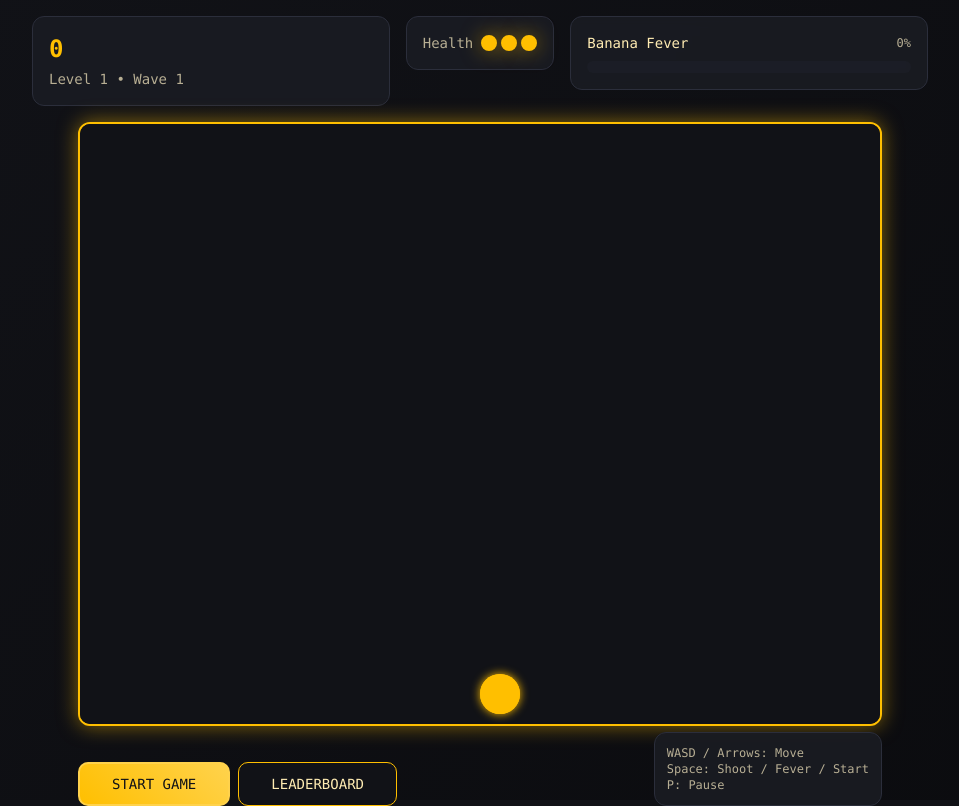
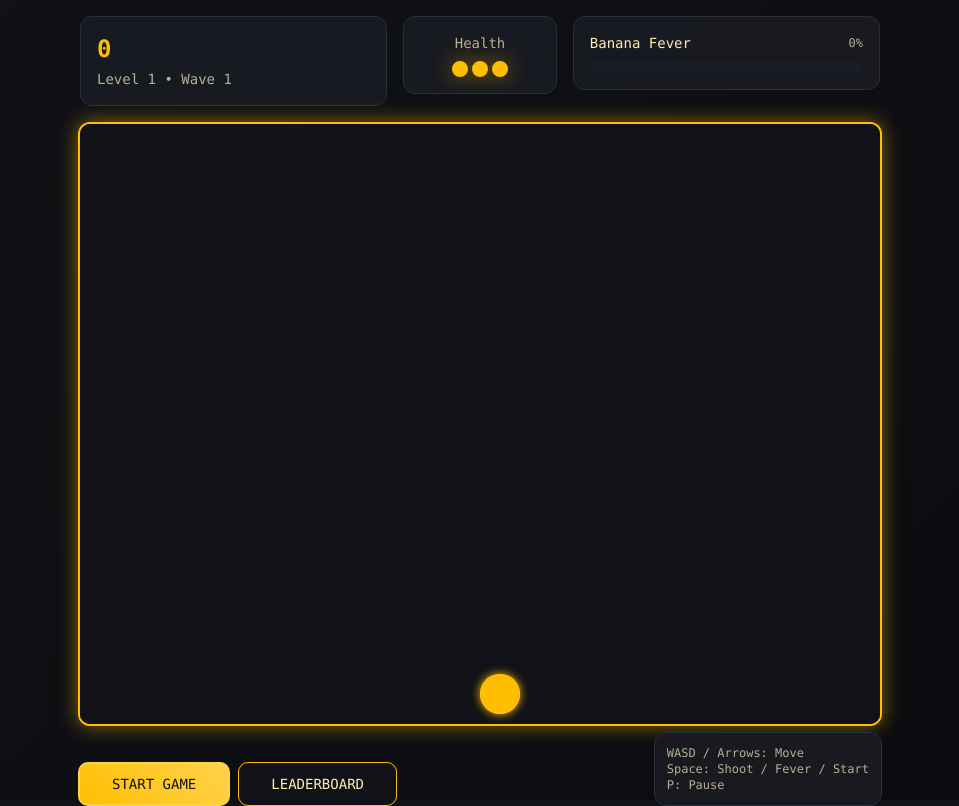
Before and after one commit to yeah-labs/banana-fever-dream-game, a React (Vite) app: page / in a window 1280 px wide. Shown: the whole page, without its empty margins (160-1119 px from the left). Built offline with nearby package versions, Linux system fonts and the light colour scheme; the HTML template or start-up script is replaced by a standard one.

Commit message:
Refactor: Improve UI module layout

```diff
--- a/src/components/game/BananaFeverDream.tsx
+++ b/src/components/game/BananaFeverDream.tsx
@@ -141,10 +141,10 @@ export const BananaFeverDream: React.FC = () => {
         return (
           <div className="min-h-screen bg-gradient-game flex flex-col items-center justify-start p-4">
             {/* UI above the game */}
-            <div className="w-full max-w-4xl mb-4">
-              <div className="flex justify-between items-start gap-4">
+            <div className="w-[800px] mb-4">
+              <div className="grid grid-cols-[2fr_1fr_2fr] gap-4 items-start">
                 {/* Score and Level */}
-                <div className="bg-card/90 backdrop-blur-sm rounded-lg p-4 border border-border flex-1">
+                <div className="bg-card/90 backdrop-blur-sm rounded-lg p-4 border border-border">
                   <div className="space-y-1">
                     <div className="text-2xl font-bold text-primary">
                       {gameState.player.score.toLocaleString()}
@@ -162,7 +162,7 @@ export const BananaFeverDream: React.FC = () => {
 
                 {/* Health */}
                 <div className="bg-card/90 backdrop-blur-sm rounded-lg p-4 border border-border">
-                  <div className="flex items-center gap-2">
+                  <div className="flex flex-col items-center gap-2">
                     <span className="text-sm text-muted-foreground">Health</span>
                     <div className="flex gap-1">
                       {Array.from({ length: gameState.player.maxHealth }, (_, i) => (
@@ -180,7 +180,7 @@ export const BananaFeverDream: React.FC = () => {
                 </div>
 
                 {/* Fever Meter */}
-                <div className="bg-card/90 backdrop-blur-sm rounded-lg p-4 border border-border flex-1">
+                <div className="bg-card/90 backdrop-blur-sm rounded-lg p-4 border border-border">
                   <div className="space-y-2">
                     <div className="flex items-center justify-between">
                       <span className="text-sm font-medium text-foreground">
```
